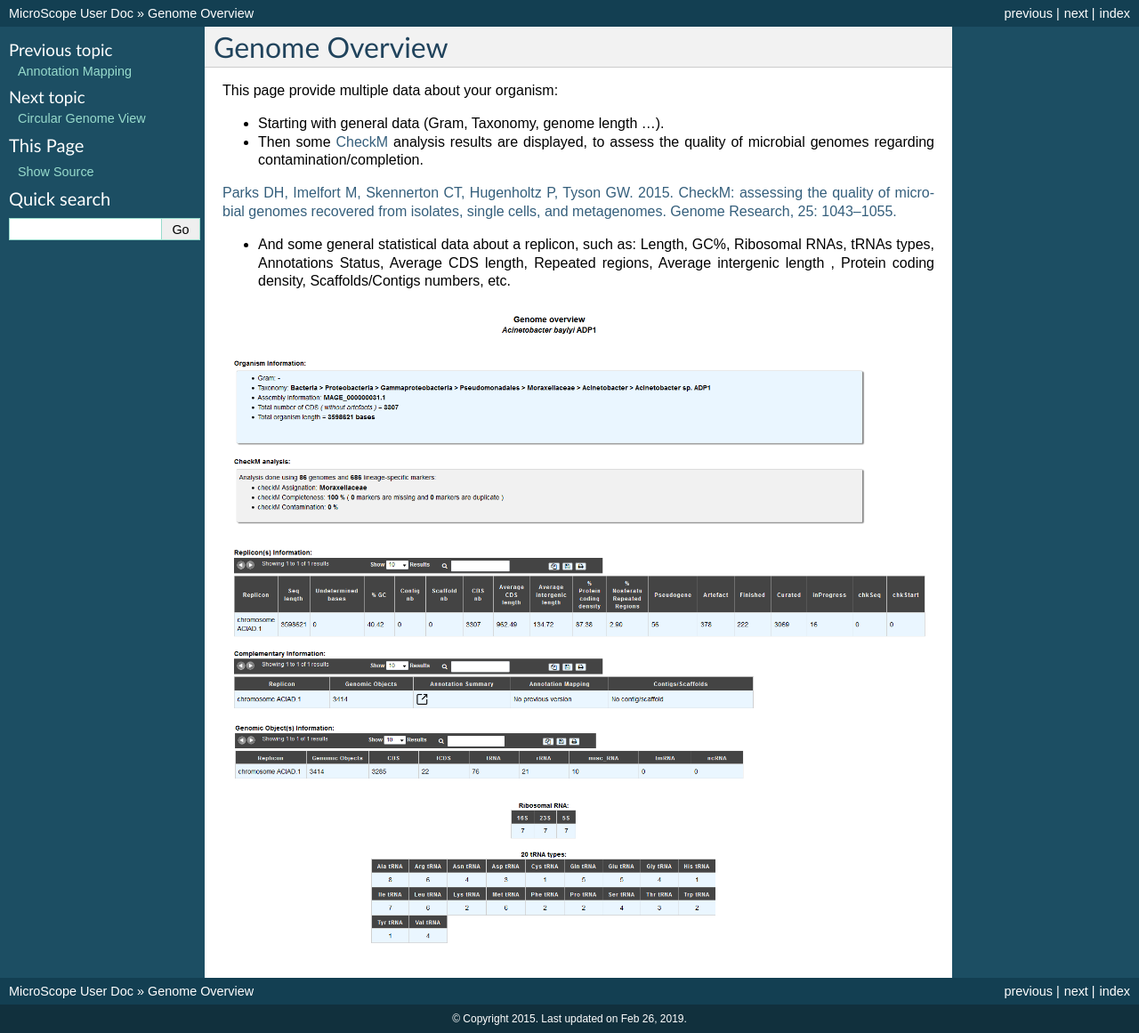
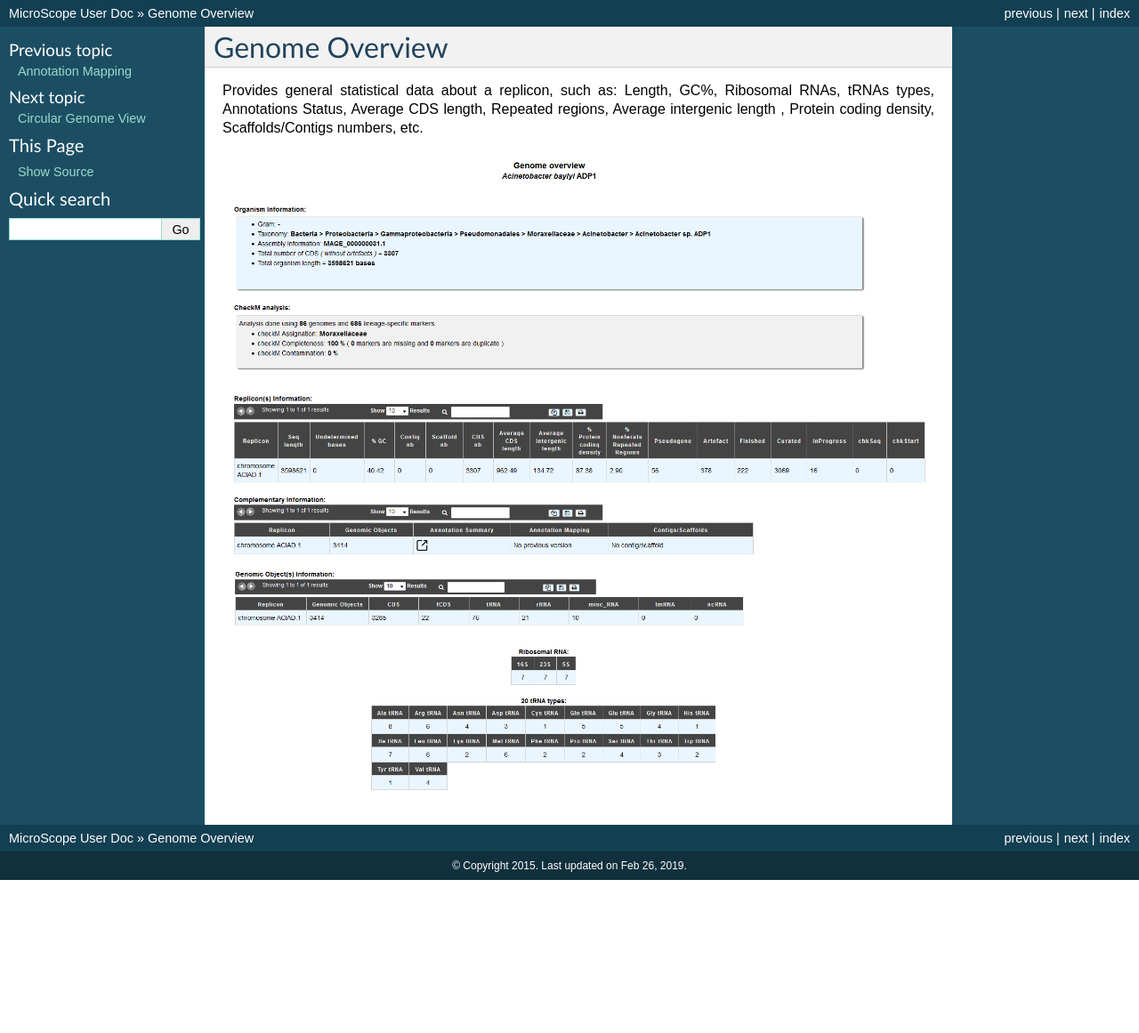
Before and after one commit to labgem/microscope-user-doc, a Sphinx documentation site: the page built from docs/content/genomic/overview.rst, in a window 1280 px wide. Shown: the whole page at 89% size. Built offline with Sphinx 7.4.7, drawn with Linux system fonts in a browser that asks for light colours; formulas are drawn with MathJax 3; after the commit the page ends 989 px from its top, so only the background shows below that.

Commit message:
Revert "update to head"

```diff
--- a/docs/content/genomic/overview.rst
+++ b/docs/content/genomic/overview.rst
@@ -4,14 +4,8 @@
 Genome Overview
 ###############
 
-This page provide multiple data about your organism:
 
-* Starting with general data (Gram, Taxonomy, genome length ...).
-* Then some `CheckM <https://github.com/Ecogenomics/CheckM/wiki>`_ analysis results are displayed, to assess the quality of microbial genomes regarding contamination/completion.
-
-`Parks DH, Imelfort M, Skennerton CT, Hugenholtz P, Tyson GW. 2015. CheckM: assessing the quality of microbial genomes recovered from isolates, single cells, and metagenomes. Genome Research, 25: 1043–1055. <https://genome.cshlp.org/content/25/7/1043.short>`_
-
-* And some general statistical data about a replicon, such as: Length, GC%, Ribosomal RNAs, tRNAs types, Annotations Status, Average CDS length, Repeated regions, Average intergenic length , Protein coding density, Scaffolds/Contigs numbers, etc.
+Provides general statistical data about a replicon, such as: Length, GC%, Ribosomal RNAs, tRNAs types, Annotations Status, Average CDS length, Repeated regions, Average intergenic length , Protein coding density, Scaffolds/Contigs numbers, etc.
 
 
 .. image:: img/overview1.PNG
--- a/docs/content/search/keywords.rst
+++ b/docs/content/search/keywords.rst
@@ -79,7 +79,6 @@ The common dataset are these ones:
 * **SwissProt EXP**: will return genes of your selected sequence matching UniProtKB/SwissProt entries (by using alignments constraints) which have publications with experimental results about the enzymatic function. It is a subset of **SwissProt** dataset.
 * **TrEMBL**: will return genes of your selected sequence matching UniProtKB/TrEMBL entries (by using alignments constraints). UniProtKB/TrEMBL (unreviewed) contains protein sequences associated with computationally generated annotation and large-scale functional characterization.
 * **TrEMBL EXP**: will return genes of your selected sequence matching UniProtKB/TrEMBL entries (by using alignments constraints) which have publications with experimental results about the enzymatic function. It is a subset of **TrEMBL** dataset.
-* **UniFIRE**: `UniFire <https://www.uniprot.org/help/automatic_annotation>`_ (the UNIprot Functional annotation Inference Rule Engine) is a tool to apply the UniProt annotation rules.
 * **PRIAM EC Prediction**: will return genes of your selected sequence having `PRIAM <http://priam.prabi.fr/>`_ results.
 * **COG**: will return genes of your selected sequence involved in a `COG <http://www.ncbi.nlm.nih.gov/COG/>`_ (Clusters of Orthologous Groups of proteins).
 * **FigFam results**: will return genes of your selected sequence associated with `FigFam <http://seed-viewer.theseed.org/seedviewer.cgi?page=FigFamViewer>`_ results.
@@ -178,9 +177,7 @@ How to perform a search
 How to refine a search?
 -----------------------
 
-* After having performed a search and assuming you got some results, you can choose to extract some data about the genes within your set of results by using the **Get Genes** button.
-
-* After having performed a search and assuming you got some results, you can choose to refine them by proceeding a new search within this set of results. For this, you have to proceed the exact same way than previously, except you’ll have to click on the **EXPLORE MORE** button instead of the **NEW SEARCH** one. By doing this, a **Get Genes** will be perform, and the genes within your previous set of result will be provide as input of your current search. This method provides a good way to refine successively a set of candidate genes.
+After having performed a search and assuming you got some results, you can choose to refine them by proceeding a new search within this set of results. For this, you have to proceed the exact same way than previously, except you’ll have to click on the **EXPLORE MORE** button instead of the **NEW SEARCH** one. This method provides a good way to refine successively a set of candidate genes.
 
 
 How to read search results?
```
Also changed, not shown: docs/content/compgenomics/genomicIsland.rst (+6 -9 lines), docs/content/compgenomics/virulence.rst (+6 -2 lines), docs/content/mage/info.rst (+2 -26 lines), docs/content/userpanel/genesbasket.rst (+9 -4 lines), docs/content/compgenomics/img/RGPFinder.PNG (deleted), docs/content/compgenomics/img/RGPFinder2.PNG (deleted), docs/content/compgenomics/img/filtrevirulence.PNG (deleted), docs/content/compgenomics/img/island2.png (added), docs/content/compgenomics/img/island3.png (added), docs/content/compgenomics/img/panRGPtable.PNG, docs/content/mage/img/anmK_unifire.PNG (deleted), docs/content/mage/img/example_unifire.PNG (deleted), docs/content/userpanel/img/bas1.png (added), docs/content/userpanel/img/gene_cart_doc.PNG (deleted).
